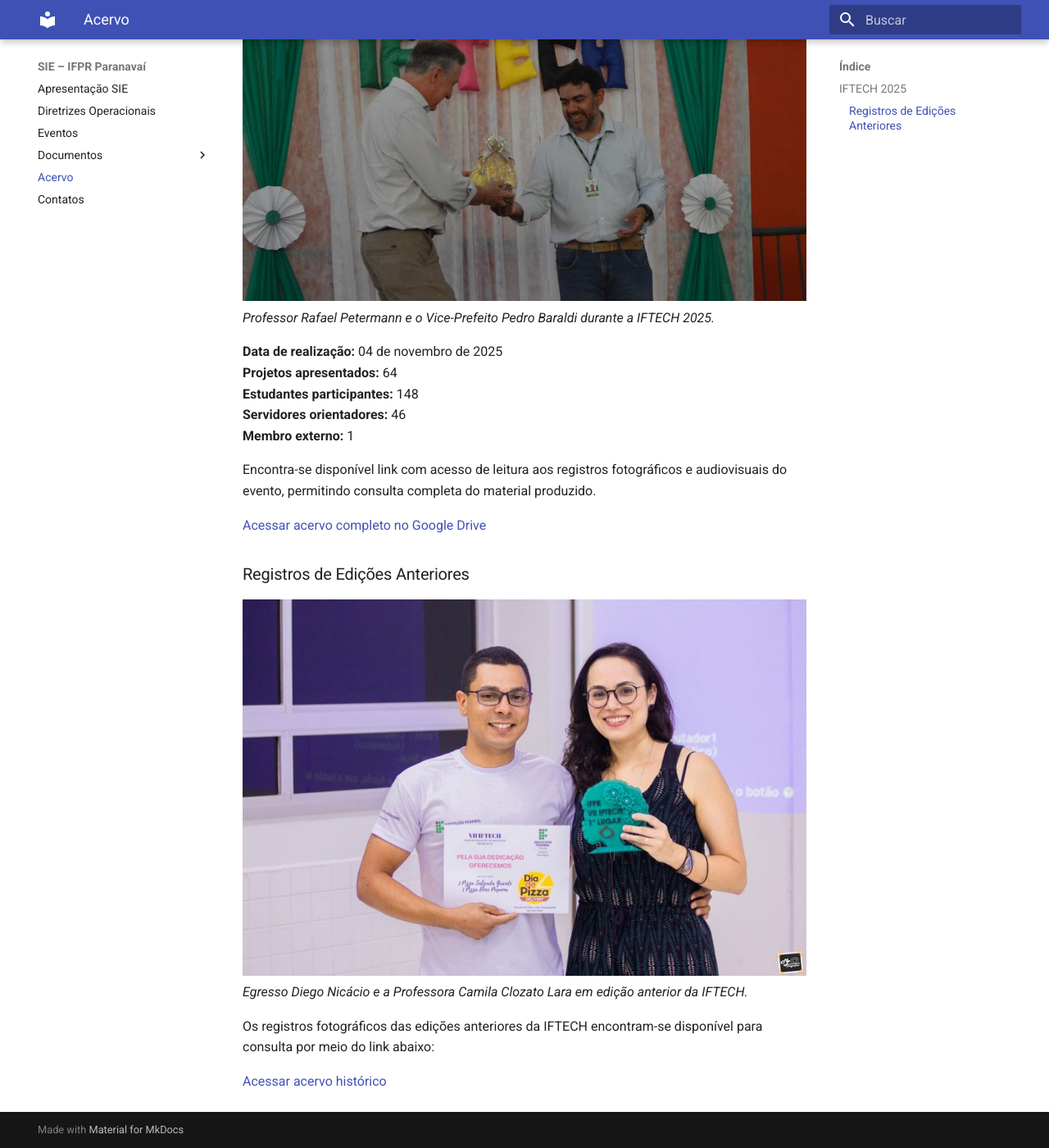
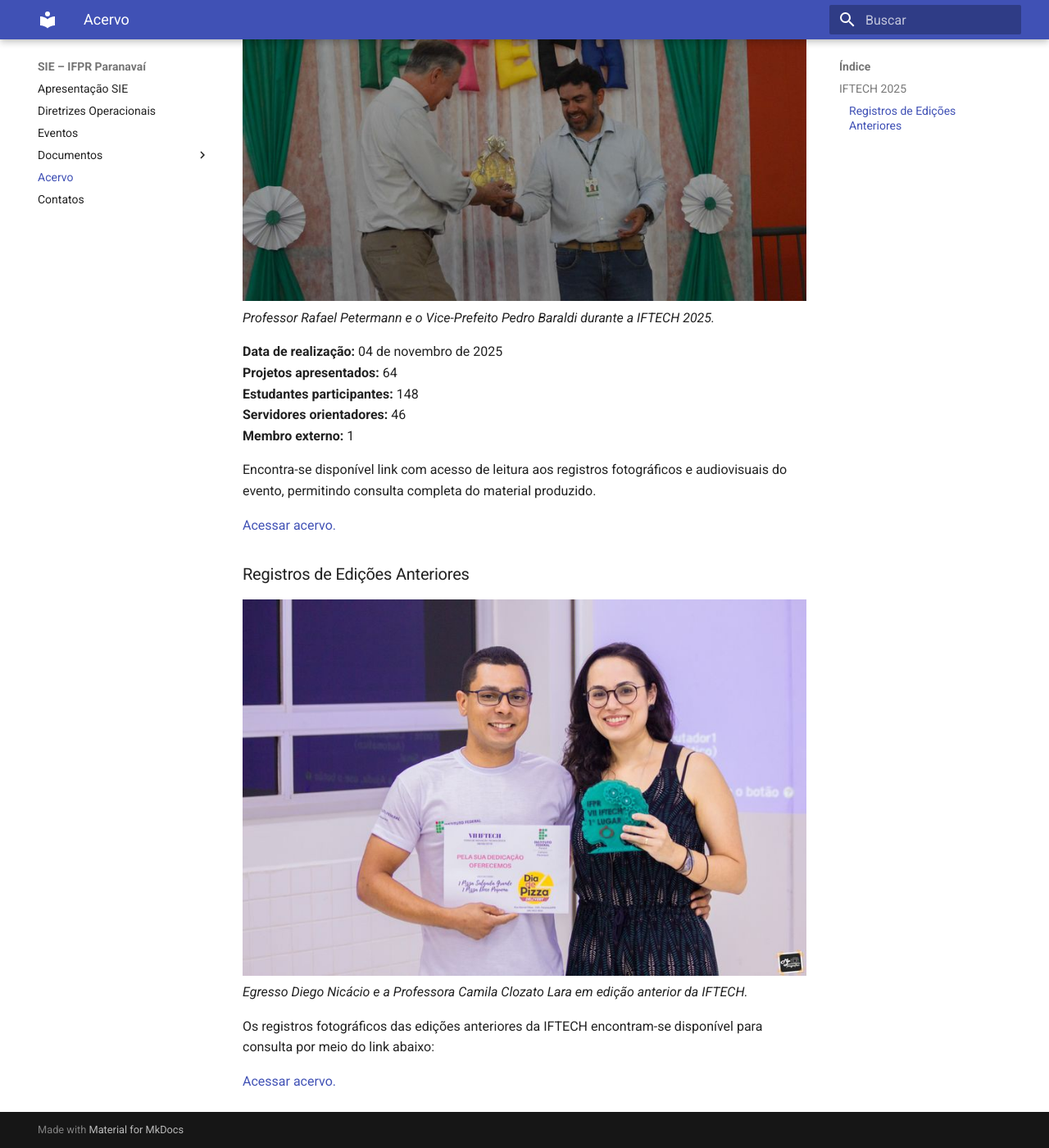
Before and after one commit to ifpr-sie-paranavai/dossie, an MkDocs documentation site: the page built from docs/historico.md, in a window 1280 px wide and 1400 px high, scrolled down 320 px. Shown: the whole window at 82% size. Built offline with MkDocs 1.6.1 and Material for MkDocs 9.7.7, drawn with Linux system fonts in a browser that asks for light colours.

Commit message:
Update historico.md

```diff
--- a/docs/historico.md
+++ b/docs/historico.md
@@ -13,7 +13,7 @@
 
 Encontra-se disponível link com acesso de leitura aos registros fotográficos e audiovisuais do evento, permitindo consulta completa do material produzido.
 
-[Acessar acervo completo no Google Drive](https://drive.google.com/drive/folders/1x15ibormFa2DMju0eOVi2hjLoDHpHzAZ?usp=sharing)
+[Acessar acervo.](https://drive.google.com/drive/folders/1x15ibormFa2DMju0eOVi2hjLoDHpHzAZ?usp=sharing)
 
 ### Registros de Edições Anteriores
 
@@ -22,4 +22,4 @@ Encontra-se disponível link com acesso de leitura aos registros fotográficos e
 
 Os registros fotográficos das edições anteriores da IFTECH encontram-se disponível para consulta por meio do link abaixo:
 
-[Acessar acervo histórico](COLOCAR_LINK_AQUI)
+[Acessar acervo.](https://drive.google.com/drive/folders/1k3J5Ih3MVb7g7Xov201tM6PYRTfii80X?usp=sharing)
```
